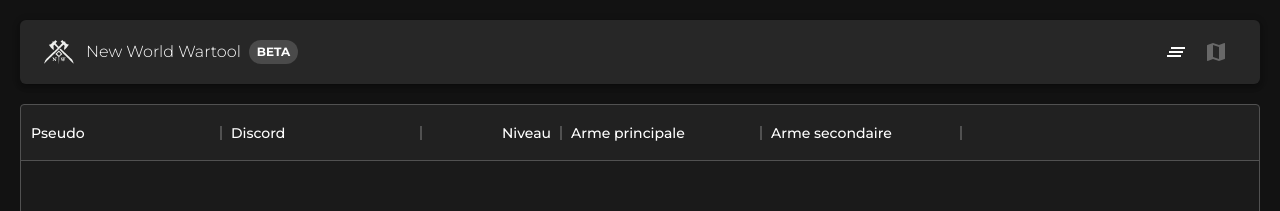
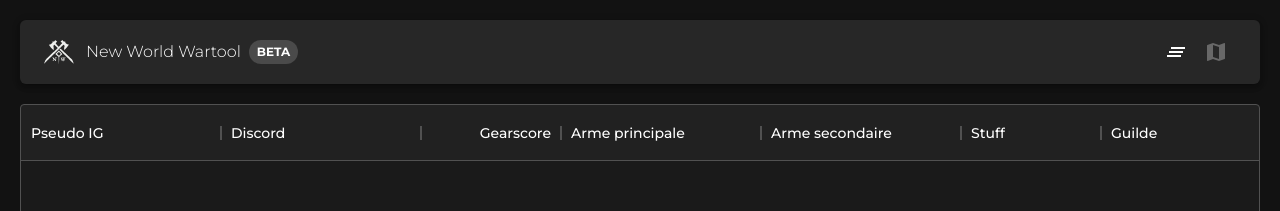
Before and after one commit to wonecode/nw-wartool, a Next.js app: page / in a window 1280 px wide. Shown: the top 211 px of the page. Built offline with nearby package versions, Linux system fonts and the light colour scheme.

Commit message:
feat: update table fileds

```diff
--- a/src/components/GlobalTable.tsx
+++ b/src/components/GlobalTable.tsx
@@ -2,11 +2,11 @@ import * as React from 'react';
 import { DataGrid, GridColDef, frFR } from '@mui/x-data-grid';
 
 const columns: GridColDef[] = [
-  { field: 'username', headerName: 'Pseudo', width: 200 },
+  { field: 'ingameName', headerName: 'Pseudo IG', width: 200 },
   { field: 'discord', headerName: 'Discord', width: 200 },
   {
-    field: 'level',
-    headerName: 'Niveau',
+    field: 'gearscore',
+    headerName: 'Gearscore',
     type: 'number',
     width: 140,
   },
@@ -19,6 +19,21 @@ const columns: GridColDef[] = [
     field: 'secondaryWeapon',
     headerName: 'Arme secondaire',
     width: 200,
+  },
+  {
+    field: 'stuff',
+    headerName: 'Stuff',
+    width: 140,
+  },
+  {
+    field: 'guild',
+    headerName: 'Guilde',
+    width: 200,
+  },
+  {
+    field: 'delete',
+    headerName: 'Supprimer',
+    type: 'actions',
   },
 ];
 
```
